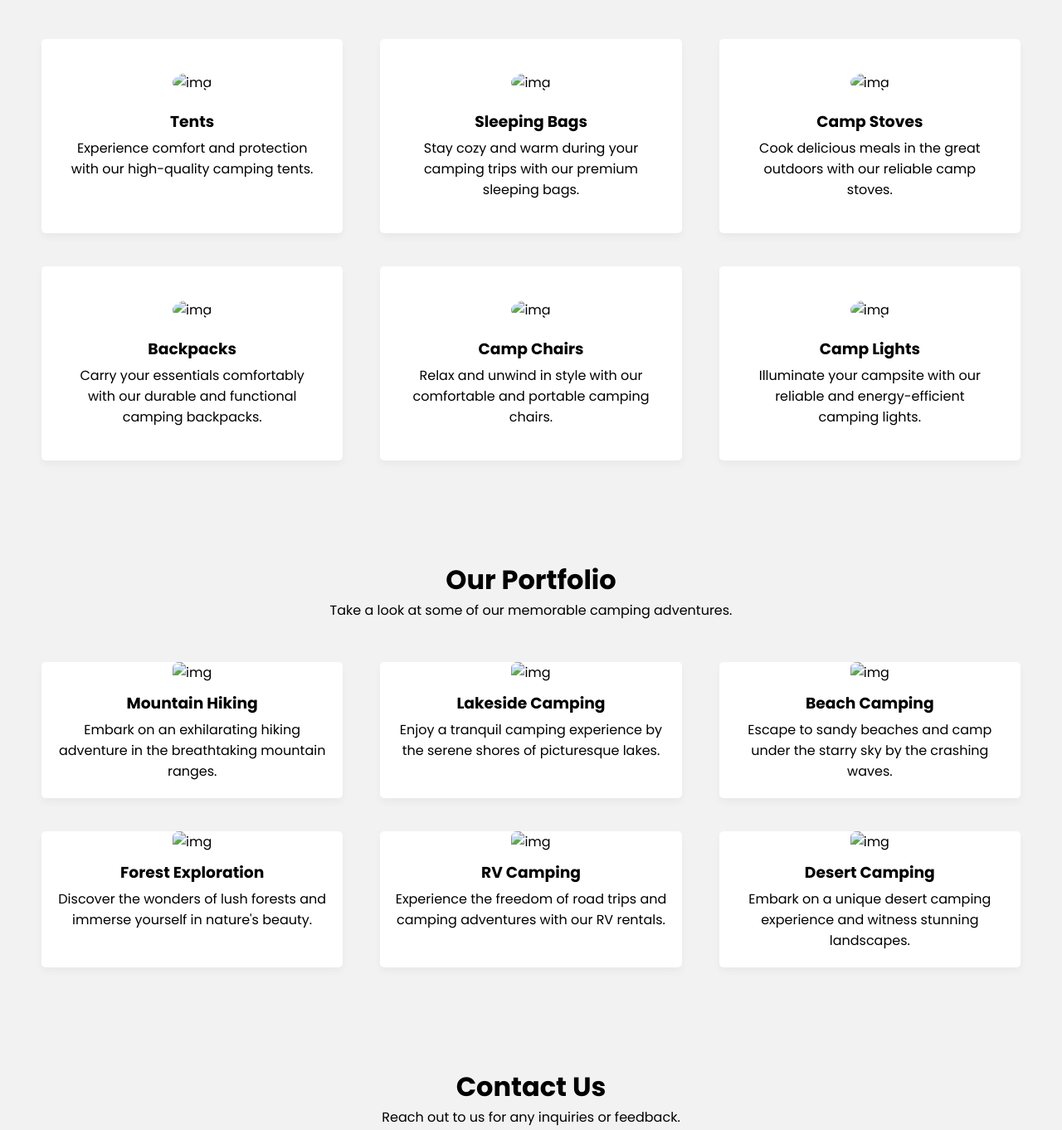
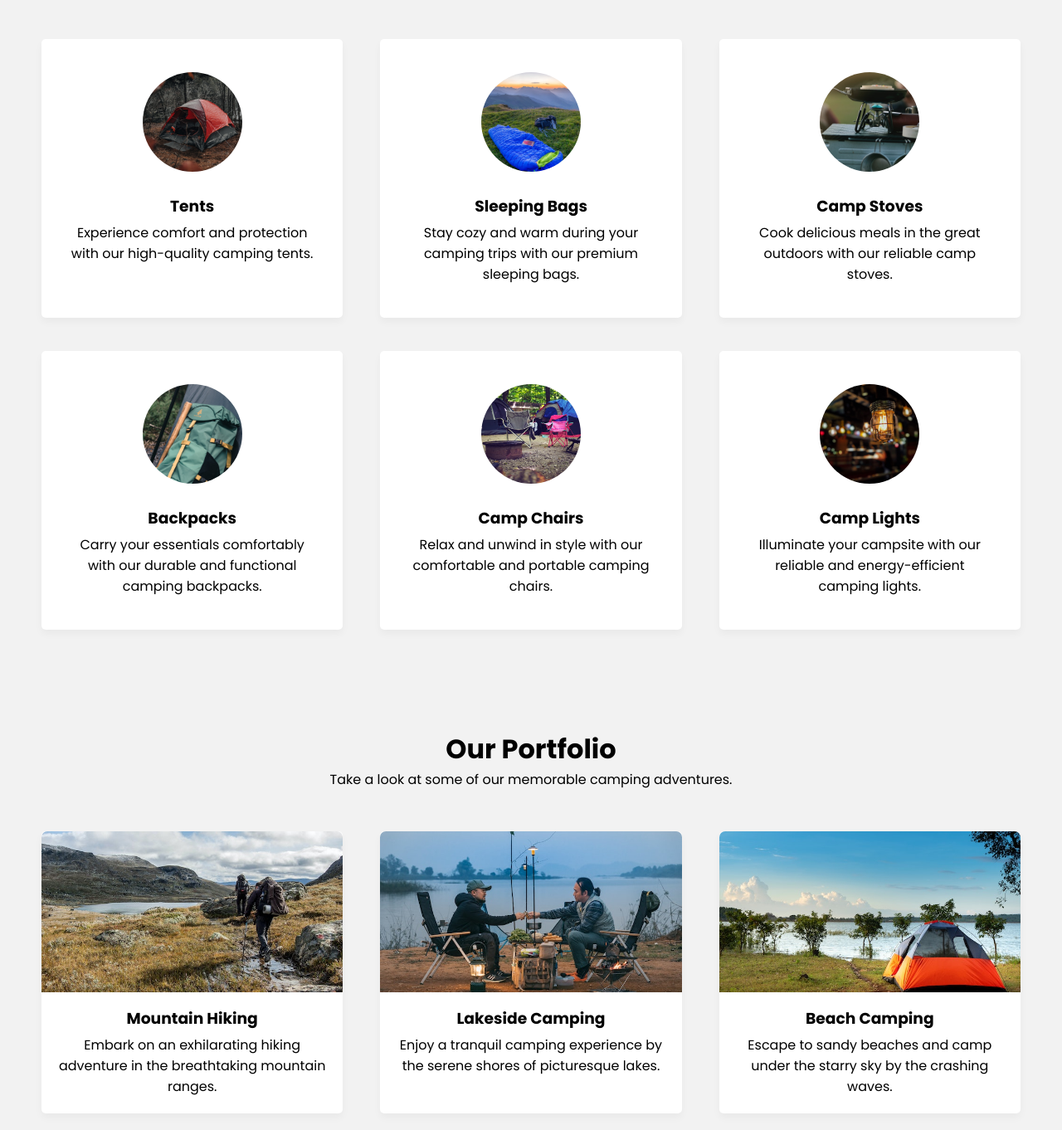
Before and after one commit to Amaan20121/CODESOFT, a plain HTML site: page index.html in a window 1280 px wide. Shown: the part 956-2318 px from the top of the page at 83% size. Drawn offline with Linux system fonts and the light colour scheme; files whose address does not match are found by name.

Commit message:
Update index.html

```diff
--- a/index.html
+++ b/index.html
@@ -44,32 +44,32 @@
       <p>Explore our wide range of camping gear services.</p>
       <ul class="cards">
         <li class="card">
-          <img src="images/tents.jpg" alt="img">
+          <img src="tents.jpg" alt="img">
           <h3>Tents</h3>
           <p>Experience comfort and protection with our high-quality camping tents.</p>
         </li>
         <li class="card">
-          <img src="images/bags.jpg" alt="img">
+          <img src="bags.jpg" alt="img">
           <h3>Sleeping Bags</h3>
           <p>Stay cozy and warm during your camping trips with our premium sleeping bags.</p>
         </li>
         <li class="card">
-          <img src="images/stoves.jpg" alt="img">
+          <img src="stoves.jpg" alt="img">
           <h3>Camp Stoves</h3>
           <p>Cook delicious meals in the great outdoors with our reliable camp stoves.</p>
         </li>
         <li class="card">
-          <img src="images/backpacks.jpg" alt="img">
+          <img src="backpacks.jpg" alt="img">
           <h3>Backpacks</h3>
           <p>Carry your essentials comfortably with our durable and functional camping backpacks.</p>
         </li>
         <li class="card">
-          <img src="images/chair.jpg" alt="img">
+          <img src="chair.jpg" alt="img">
           <h3>Camp Chairs</h3>
           <p>Relax and unwind in style with our comfortable and portable camping chairs.</p>
         </li>
         <li class="card">
-          <img src="images/light.jpg" alt="img">
+          <img src="light.jpg" alt="img">
           <h3>Camp Lights</h3>
           <p>Illuminate your campsite with our reliable and energy-efficient camping lights.</p>
         </li>
@@ -81,32 +81,32 @@
       <p>Take a look at some of our memorable camping adventures.</p>
       <ul class="cards">
         <li class="card">
-          <img src="images/camping-1.jpg" alt="img">
+          <img src="camping-1.jpg" alt="img">
           <h3>Mountain Hiking</h3>
           <p>Embark on an exhilarating hiking adventure in the breathtaking mountain ranges.</p>
         </li>
         <li class="card">
-          <img src="images/camping-2.jpg" alt="img">
+          <img src="camping-2.jpg" alt="img">
           <h3>Lakeside Camping</h3>
           <p>Enjoy a tranquil camping experience by the serene shores of picturesque lakes.</p>
         </li>
         <li class="card">
-          <img src="images/camping-3.jpg" alt="img">
+          <img src="camping-3.jpg" alt="img">
           <h3>Beach Camping</h3>
           <p>Escape to sandy beaches and camp under the starry sky by the crashing waves.</p>
         </li>
         <li class="card">
-          <img src="images/camping-4.jpg" alt="img">
+          <img src="camping-4.jpg" alt="img">
           <h3>Forest Exploration</h3>
           <p>Discover the wonders of lush forests and immerse yourself in nature's beauty.</p>
         </li>
         <li class="card">
-          <img src="images/camping-5.jpg" alt="img">
+          <img src="camping-5.jpg" alt="img">
           <h3>RV Camping</h3>
           <p>Experience the freedom of road trips and camping adventures with our RV rentals.</p>
         </li>
         <li class="card">
-          <img src="images/camping-6.jpg" alt="img">
+          <img src="camping-6.jpg" alt="img">
           <h3>Desert Camping</h3>
           <p>Embark on a unique desert camping experience and witness stunning landscapes.</p>
         </li>
```
